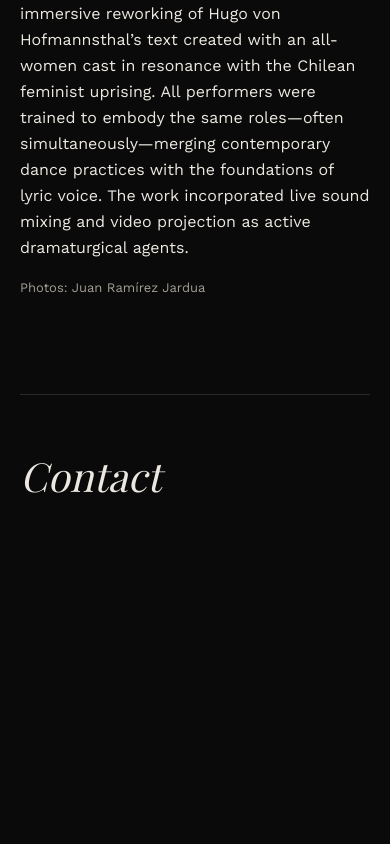
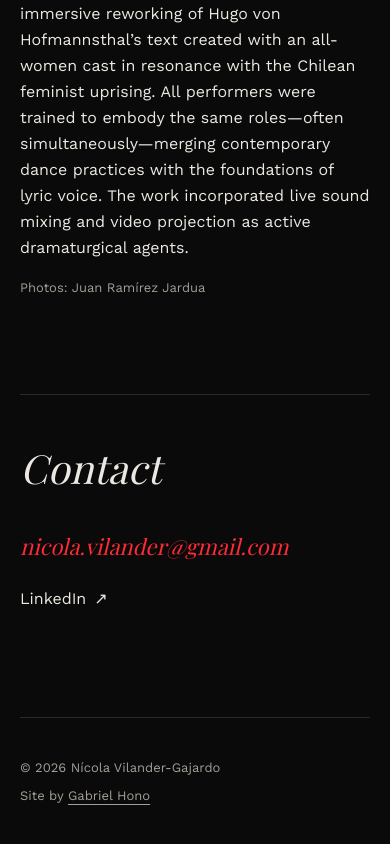
Before and after one commit to gab-hono/nicola-vilander-portfolio, a Next.js app: page / in a window 390 px wide. Shown: the part 10577-11421 px from the top of the page. Built offline with nearby package versions, Linux system fonts and the light colour scheme; a web font is replaced by a local one.

Commit message:
feat: add contact section and footer

```diff
--- a/app/layout.tsx
+++ b/app/layout.tsx
@@ -1,5 +1,6 @@
 import type { Metadata } from "next";
 import { Playfair_Display, Work_Sans } from "next/font/google";
+import { SiteFooter } from "@/components/SiteFooter";
 import { SiteNav } from "@/components/SiteNav";
 import { site } from "@/content/site";
 import "./globals.css";
@@ -41,6 +42,7 @@ export default function RootLayout({
         <main id="main" className="pt-(--header-height) lg:pl-70">
           {children}
         </main>
+        <SiteFooter />
       </body>
     </html>
   );
--- a/app/page.tsx
+++ b/app/page.tsx
@@ -1,4 +1,5 @@
 import { AboutSection } from "@/components/AboutSection";
+import { ContactSection } from "@/components/ContactSection";
 import { HeroSection } from "@/components/HeroSection";
 import { WorksSection } from "@/components/WorksSection";
 
@@ -8,14 +9,7 @@ export default function Home() {
       <HeroSection />
       <AboutSection />
       <WorksSection />
-
-      {/* TEMPORARY — keeps the navigation testable. Replaced in 3.10 (Contact). */}
-      <section
-        id="contact"
-        className="min-h-[60vh] scroll-mt-6 border-t border-line pt-12 lg:scroll-mt-12"
-      >
-        <h2 className="font-serif text-[40px] italic lg:text-[56px]">Contact</h2>
-      </section>
+      <ContactSection />
     </div>
   );
 }
--- /dev/null
+++ b/components/ContactSection.tsx
@@ -0,0 +1,37 @@
+import { site } from "@/content/site";
+
+export function ContactSection() {
+  return (
+    <section
+      id="contact"
+      className="flex scroll-mt-6 flex-col gap-8 border-t border-line pt-12 lg:scroll-mt-12 lg:gap-10"
+    >
+      <h2 className="font-serif text-[40px] leading-tight font-normal italic lg:text-[56px]">
+        Contact
+      </h2>
+
+      <ul className="flex flex-col gap-2">
+        <li>
+          <a
+            href={`mailto:${site.email}`}
+            className="inline-flex min-h-11 items-center font-serif text-[22px] leading-tight [overflow-wrap:anywhere] text-accent italic decoration-1 underline-offset-[6px] hover:underline lg:text-4xl"
+          >
+            {site.email}
+          </a>
+        </li>
+        <li>
+          <a
+            href={site.linkedinUrl}
+            target="_blank"
+            rel="noopener noreferrer"
+            className="inline-flex min-h-11 items-center gap-2 hover:text-accent motion-safe:transition-colors lg:text-xl"
+          >
+            LinkedIn
+            <span aria-hidden="true">↗</span>
+            <span className="sr-only">(opens in a new tab)</span>
+          </a>
+        </li>
+      </ul>
+    </section>
+  );
+}
```
